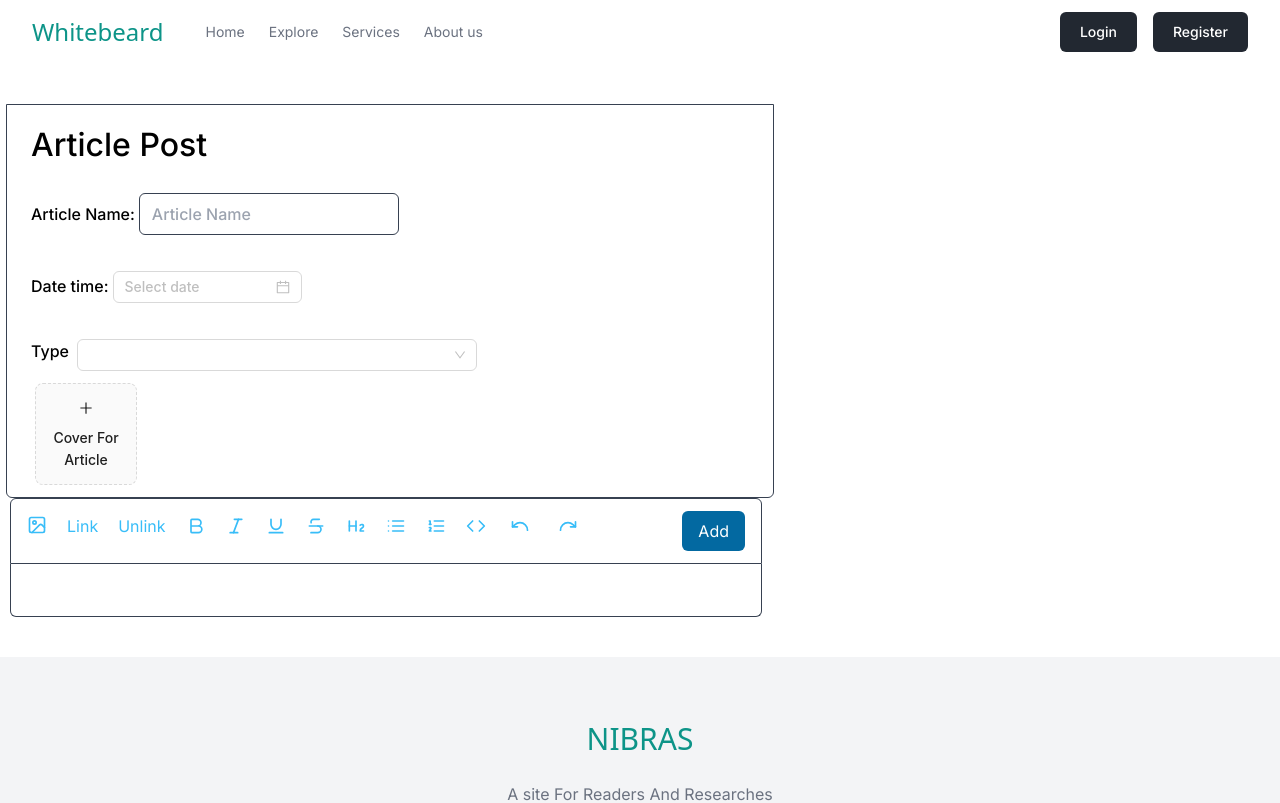
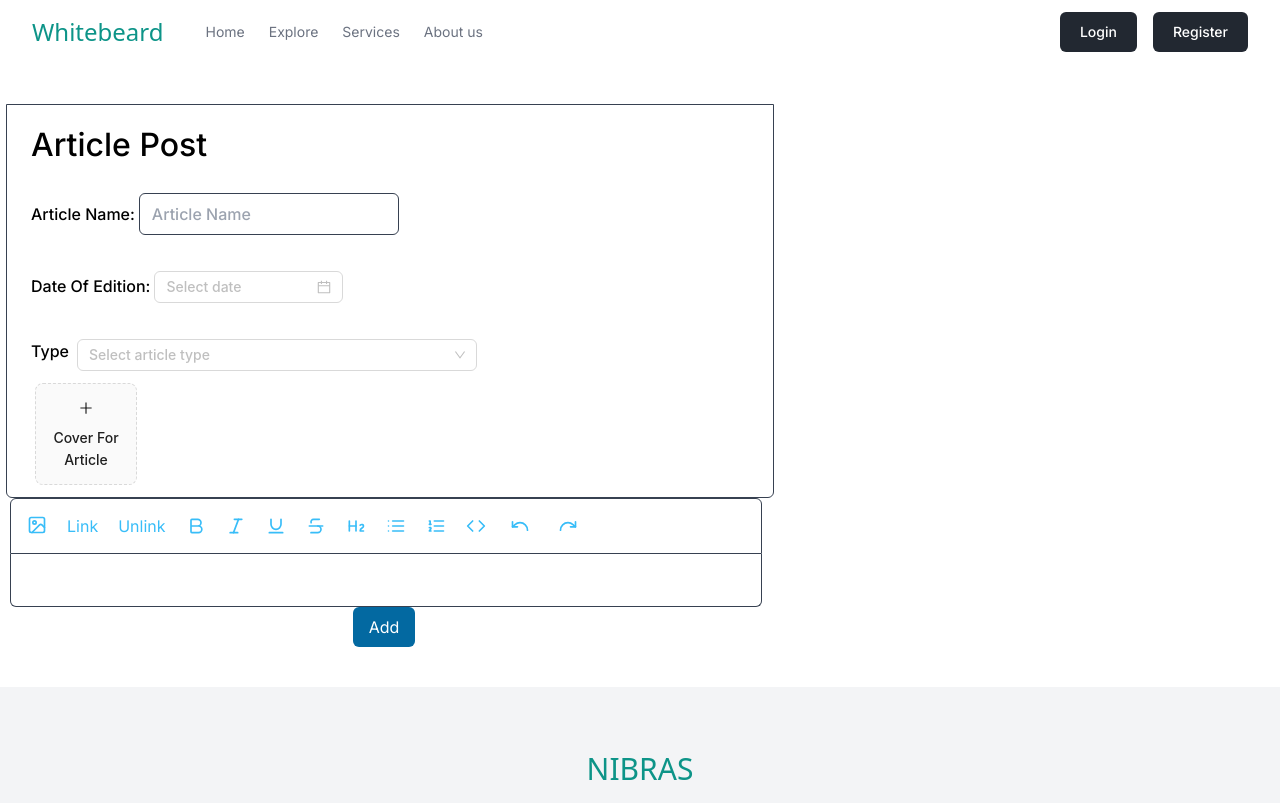
Before and after one commit to LynixDancho/journal, a Next.js app: page /PostArticle in a window 1280 px wide. Shown: the top 803 px of the page. Built offline with nearby package versions, Linux system fonts and the light colour scheme; no server answers.

Commit message:
fixed some stuff that i ruined lol

```diff
--- a/app/PostArticle/_component/NotePicker.tsx
+++ b/app/PostArticle/_component/NotePicker.tsx
@@ -1,91 +1,97 @@
 "use client";
-import React, { useState } from "react";
+import React, { useEffect, useState } from "react";
 import { v4 as uuidv4 } from "uuid";
-import Tiptap from "./TipTap";
- import { DatePicker, Upload, Form, Select } from "antd";
+import dynamic from "next/dynamic";
+import { DatePicker, Upload, Select } from "antd";
 import { PlusOutlined } from "@ant-design/icons";
- const   Todo = () => {
+import { useUser } from "@clerk/nextjs";
+
+const Tiptap = dynamic(() => import("./TipTap"), { ssr: false });
+
+function Todo() {
+  const { isLoaded, isSignedIn, user } = useUser();
+  const [hasLoggedUser, setHasLoggedUser] = useState(false);
+  const [isTiptapLoaded, setIsTiptapLoaded] = useState(false);
+
+  useEffect(() => {
+    if (!hasLoggedUser && isLoaded && isSignedIn) {
+      console.log(user);
+      setHasLoggedUser(true);
+    }
+  }, [isLoaded, isSignedIn, hasLoggedUser]);
+
   const [formData, setFormData] = useState(null);
   const [articleName, setArticleName] = useState("");
-  const [SelectValue, handleSelectChange] = useState(null);
-  const [articlePicture, ArticleCover] = useState(null);
-  const [Datedata, handleChange] = useState(null);
+  const [selectValue, handleSelectChange] = useState(null);
+  const [articlePicture, setArticlePicture] = useState(null);
+  const [dateData, handleDateChange] = useState(null);
+  const [content, setContent] = useState("");
 
+  const handleContentChange = (newContent) => {
+    setContent(newContent);
+  };
 
-
-  const [content, setContent] = useState<string>("");
-
-  const handleContentChange = (reason: any) => {
-    setContent(reason);
-  };
-  const handleSubmit = async(e:any) =>{
+  const handleSubmit = async (e) => {
     e.preventDefault();
 
-    console.log(content)
+    if (!articleName || !content || !selectValue || !dateData) {
+      alert("Please fill in all fields.");
+      return;
+    }
 
+    const article = {
+      data: {
+        Title: articleName,
+        Bbody: content,
+        UserName: user.fullName,
+        Email: user.primaryEmailAddress.emailAddress,
+        Type: selectValue,
+        articlePicture: articlePicture,
+        DateOfSubmitting: dateData.$d, // assuming dateData is a moment object
 
+        publishedAt: null,
+      },
+    };
+    console.log(article)
 
+    setFormData(article);
+
+    try {
+      const response = await fetch("http://localhost:1337/api/articles  ", {
+        method: "POST",
+        headers: { "Content-Type": "application/json" },
+        body: JSON.stringify(article),
+      });
+
+      if (!response.ok) {
+        throw new Error("Failed to create article");
+      }
+
+      alert("Article created successfully!");
+    } catch (error) {
+      console.error("Error creating article:", error);
+    }
+  };
+
+  // Check if Tiptap is loaded
+  useEffect(() => {
+    import("./TipTap").then(() => {
+      setIsTiptapLoaded(true);
+    });
+  }, []);
+
+  if (!isTiptapLoaded) {
+    return <div>Loading...</div>;
   }
-// All u gotta do Now is check the if THe Strapi accepts this Body It sure maybe does idk
-
-
-  // const handleSubmit = async (e: any) => {
-  //   e.preventDefault();
-  //   console.log(content)
-  //   const Article = {
-  //     data:{
-
-
-
-  //     Title: articleName,
-  //     Body:  content,
-
-  //     type:{data :{Type:SelectValue}} ,
-  //     articlePicture: articlePicture,
-  //     DateOfSubmitting: Datedata.$d,
-  //     id: uuidv4(),
-
-  //    }};
-
-
-
-  //   setFormData(Article);
-
-
-
-
-
-  //    if (Article) {
-
-  //     try {
-  //       const response = await  fetch("http://localhost:1337/api/articles", {
-  //         method: "POST",
-  //         headers: { "Content-Type": "application/json" },
-
-  //         body: JSON.stringify(Article),
-  //       });
-
-  //       if (!response.ok) {
-  //         throw new Error('Failed to create article');
-  //       }
-
-  //       console.log('Article created successfully!');
-  //     } catch (error) {
-  //       console.error('Error creating article:', error);
-  //     }
-  //   };
-  //   }
-
 
   return (
     <div>
       <form
         suppressHydrationWarning
+        className="max-w-3xl w-full grid place-items-center pt-10 mb-10"
         onSubmit={handleSubmit}
-        className="max-w-3xl  w-full grid place-items-center  pt-10 mb-10"
       >
-        <div className="
-  flex flex-col ml-3 p-14 px-4 py-3 justify-start rounded-bt-md border-b border-r border-t border-l border-gray-700 text-black items-start w-full gap-3 font-medium text-[16px] pt-4 rounded-bl-md rounded-br-md outline-none">
+        <div className="flex flex-col ml-3 p-14 px-4 py-3 justify-start rounded-bt-md border-b border-r border-t border-l border-gray-700 text-black items-start w-full gap-3 font-medium text-[16px] pt-4 rounded-bl-md rounded-br-md outline-none">
           <h1 className="mb-2 ml-2">Article Post</h1>
 
           <div className="ml-2 mb-6">
@@ -98,75 +104,56 @@ import { PlusOutlined } from "@ant-design/icons";
               id="articleName"
               value={articleName}
               onChange={(e) => setArticleName(e.target.value)}
-              required
+
               placeholder="Article Name"
             />
           </div>
           <div className="ml-2 mb-6">
-            <label className="mr-1 mb-2" htmlFor="articleName">
-              Date time:
+            <label className="mr-1 mb-2" htmlFor="datePicker">
+              Date Of Edition:
             </label>
-
-            <DatePicker onChange={handleChange} />
+            <DatePicker   onChange={handleDateChange} />
           </div>
           <div className="flex ml-2 ">
-            <label className="mr-2 mb-2"  htmlFor="articleName">
+            <label className="mr-2 mb-2" htmlFor="selectType">
               Type
             </label>
+            <Select
+              className="w-[400px]"
+              onChange={handleSelectChange}
 
-            <Select className="w-[400px]" onChange={handleSelectChange}>
+              placeholder="Select article type"
+            >
               <Select.Option value="Physics">Physics</Select.Option>
               <Select.Option value="Chemistry">Chemistry</Select.Option>
               <Select.Option value="Biology">Biology</Select.Option>
-              <Select.Option value="Earth Sciences ">
-                Earth Sciences{" "}
-              </Select.Option>
-              <Select.Option value="Environmental Sciences">
-                Environmental Sciences
-              </Select.Option>
-              <Select.Option value="Astronomy and Astrophysics">
-                Astronomy and Astrophysics
-              </Select.Option>
+              <Select.Option value="Earth Sciences">Earth Sciences</Select.Option>
+              <Select.Option value="Environmental Sciences">Environmental Sciences</Select.Option>
+              <Select.Option value="Astronomy and Astrophysics">Astronomy and Astrophysics</Select.Option>
               <Select.Option value="Mathematics">Mathematics</Select.Option>
-              <Select.Option value="Computer Science">
-                Computer Science
-              </Select.Option>
+              <Select.Option value="Computer Science">Computer Science</Select.Option>
               <Select.Option value="Statistics">Statistics</Select.Option>
-              <Select.Option value="Mechanical Engineering">
-                Mechanical Engineering
-              </Select.Option>
-              <Select.Option value="Electrical Engineering">
-                Electrical Engineering
-              </Select.Option>
-              <Select.Option value="Civil Engineering">
-                Civil Engineering
-              </Select.Option>
-              <Select.Option value="Computer Engineering">
-                {" "}
-                Computer Engineering
-              </Select.Option>
-              <Select.Option value="Aerospace Engineering">
-                Aerospace Engineering
-              </Select.Option>
-              <Select.Option value="Chemical Engineering">
-                Chemical Engineering
-              </Select.Option>
+              <Select.Option value="Mechanical Engineering">Mechanical Engineering</Select.Option>
+              <Select.Option value="Electrical Engineering">Electrical Engineering</Select.Option>
+              <Select.Option value="Civil Engineering">Civil Engineering</Select.Option>
+              <Select.Option value="Computer Engineering">Computer Engineering</Select.Option>
+              <Select.Option value="Aerospace Engineering">Aerospace Engineering</Select.Option>
+              <Select.Option value="Chemical Engineering">Chemical Engineering</Select.Option>
               <Select.Option value="Medicine">Medicine</Select.Option>
               <Select.Option value="Pharmacology">Pharmacology</Select.Option>
               <Select.Option value="Public Health">Public Health</Select.Option>
               <Select.Option value="Nursing">Nursing</Select.Option>
               <Select.Option value="Dentistry">Dentistry</Select.Option>
-              <Select.Option value="Veterinary Science">
-                Veterinary Science
-              </Select.Option>
+              <Select.Option value="Veterinary Science">Veterinary Science</Select.Option>
             </Select>
           </div>
 
           <Upload
-            onChange={ArticleCover}
+            onChange={(info) => setArticlePicture(info.file)}
             className="ml-3"
             action="/upload.do"
             listType="picture-card"
+
           >
             <button
               style={{
@@ -185,16 +172,22 @@ import { PlusOutlined } from "@ant-design/icons";
               </div>
             </button>
           </Upload>
-
         </div>
 
         <Tiptap
           content={content}
-          onChange={(newContent: string) => handleContentChange(newContent)}
+          onChange={(newContent) => handleContentChange(newContent)}
         />
+
+        <button
+          type="submit"
+          className="px-4 bg-sky-700 text-white py-2 rounded-md"
+        >
+          Add
+        </button>
       </form>
     </div>
   );
-};
+}
 
 export default Todo;
--- a/app/PostArticle/_component/TipTap.tsx
+++ b/app/PostArticle/_component/TipTap.tsx
@@ -25,7 +25,9 @@ const Tiptap = ({ onChange, content }) => {
         openOnClick: false,
         autolink: true,
       }),
-      Image,
+      Image.configure({
+        allowBase64: true,
+      }),
       Underline,
     ],
     editorProps: {
@@ -36,41 +38,12 @@ const Tiptap = ({ onChange, content }) => {
     },
     onUpdate: ({ editor }) => {
       const htmlContent = editor.getHTML();
-      const jsonData = convertHtmlToJson(htmlContent);
-      handleChange(jsonData);
+
+      handleChange(htmlContent );
     },
   });
 
-  const convertHtmlToJson = (html) => {
-    const parser = new DOMParser();
-    const doc = parser.parseFromString(html, 'text/html');
-    const body = doc.body;
 
-    const convertNode = (node) => {
-      if (node.nodeType === Node.TEXT_NODE) {
-        return {
-          type: 'text',
-          text: node.textContent,
-        };
-      } else if (node.nodeType === Node.ELEMENT_NODE) {
-        const obj = {
-          type: node.tagName.toLowerCase(),
-          children: Array.from(node.childNodes).map(convertNode),
-        };
-
-        if (node.tagName.toLowerCase() === 'img') {
-          obj.image = {
-            url: node.src,
-            alternativeText: node.alt,
-          };
-        }
-
-        return obj;
-      }
-    };
-
-    return Array.from(body.childNodes).map(convertNode);
-  };
 
   return (
     <div className="w-full ml-1 px-2">
--- a/app/PostArticle/_component/Toolbar.tsx
+++ b/app/PostArticle/_component/Toolbar.tsx
@@ -226,14 +226,7 @@ if (!editor) {
           <Redo className="w-5 h-5" />
         </button>
       </div>
-      {(
-        <button
-          type="submit"
-          className="px-4 bg-sky-700 text-white py-2 rounded-md"
-        >
-          Add
-        </button>
-      )}
+
     </div>
   );
 };
--- a/app/article-details/[articleId]/_components/ReaderTipTap.jsx
+++ b/app/article-details/[articleId]/_components/ReaderTipTap.jsx
@@ -1,21 +1,25 @@
-import { EditorContent, useEditor } from '@tiptap/react'
-import StarterKit from '@tiptap/starter-kit'
-import Image from '@tiptap/extension-image'
+import { EditorContent, useEditor } from '@tiptap/react';
+import StarterKit from '@tiptap/starter-kit';
+import Image from '@tiptap/extension-image';
 import Link from "@tiptap/extension-link";
 import Underline from "@tiptap/extension-underline";
+import React, { useEffect, useState } from 'react';
 
-import React, { useEffect, useState } from 'react'
+export default function Reader({ article, User }) {
+  const [editable, setEditable] = useState(false);
+  const [content, setContent] = useState(null);
 
-export default   function  Reader({article,User}){
-  const [editable, setEditable] = useState(false)
-
+  useEffect(() => {
+    if (article && article.attributes && article?.attributes.Bbody) {
+      setContent(article.attributes.Bbody);
+    }
+  }, [article]);
 
   const editor = useEditor({
-
     editable,
-    content: `${article.Bbody}`
-      ,
-    extensions: [StarterKit,
+    content: `${content}` || '', // Ensure the editor is initialized with content only when it's available
+    extensions: [
+      StarterKit,
       Link.configure({
         openOnClick: false,
         autolink: true,
@@ -23,19 +27,22 @@ export default   function  Reader({article,User}){
       Image.configure({
         allowBase64: true,
       }),
-        Underline,],
-  })
+      Underline,
+    ],
+  });
 
   useEffect(() => {
-    if (!editor) {
-      return undefined
+    if (editor) {
+      editor.setEditable(editable);
+    }
+  }, [editor, editable]);
+
+  if (!article) {
+    return <div>Loading article...</div>;
   }
 
-    editor.setEditable(editable)
-  }, [editor, editable])
-
   if (!editor) {
-    return null
+    return <div>Loading editor...</div>;
   }
 
   return (
@@ -44,7 +51,7 @@ export default   function  Reader({article,User}){
         <input
           type="checkbox"
           id="editable"
-          value={editable}
+          checked={editable}
           onChange={event => setEditable(event.target.checked)}
         />
         <label htmlFor="editable">editable</label>
--- a/app/article-details/[articleId]/page.js
+++ b/app/article-details/[articleId]/page.js
@@ -45,8 +45,8 @@ ArticleApi.getArticleById(params?.articleId).then(res=>{
 
     <div className='pagecss'>
     <Articleinfo article={articleDetails}  User={userDetails} />
-      <Reader article = {articleDetails} User={userDetails} />
-    {/* <ArticleBody article={articleDetails} User={userDetails}/> */}
+      {/* <Reader article = {articleDetails} User={userDetails} /> */}
+    <ArticleBody article={articleDetails} User={userDetails}/>
 
     </div>
 
```
Lines whose indentation alone changed are shown as unchanged.
